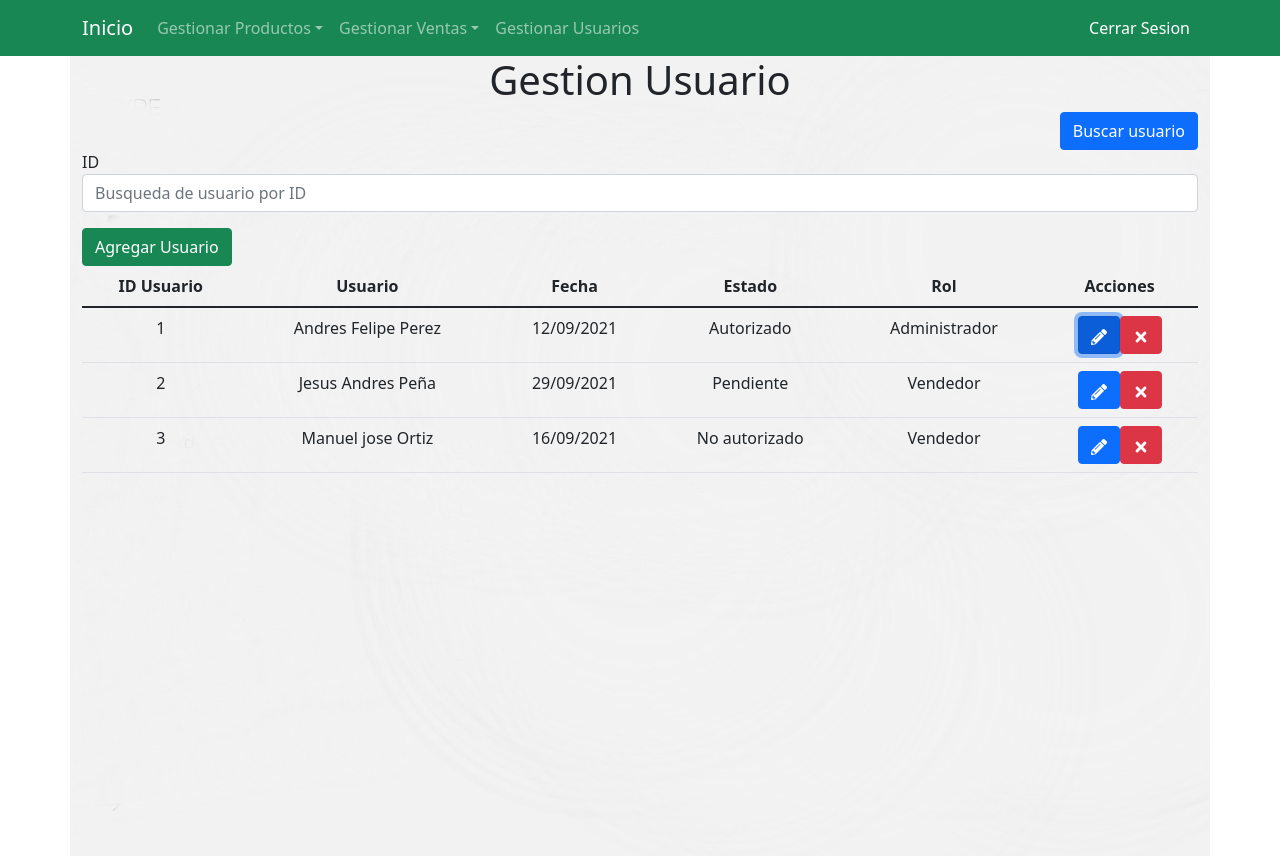
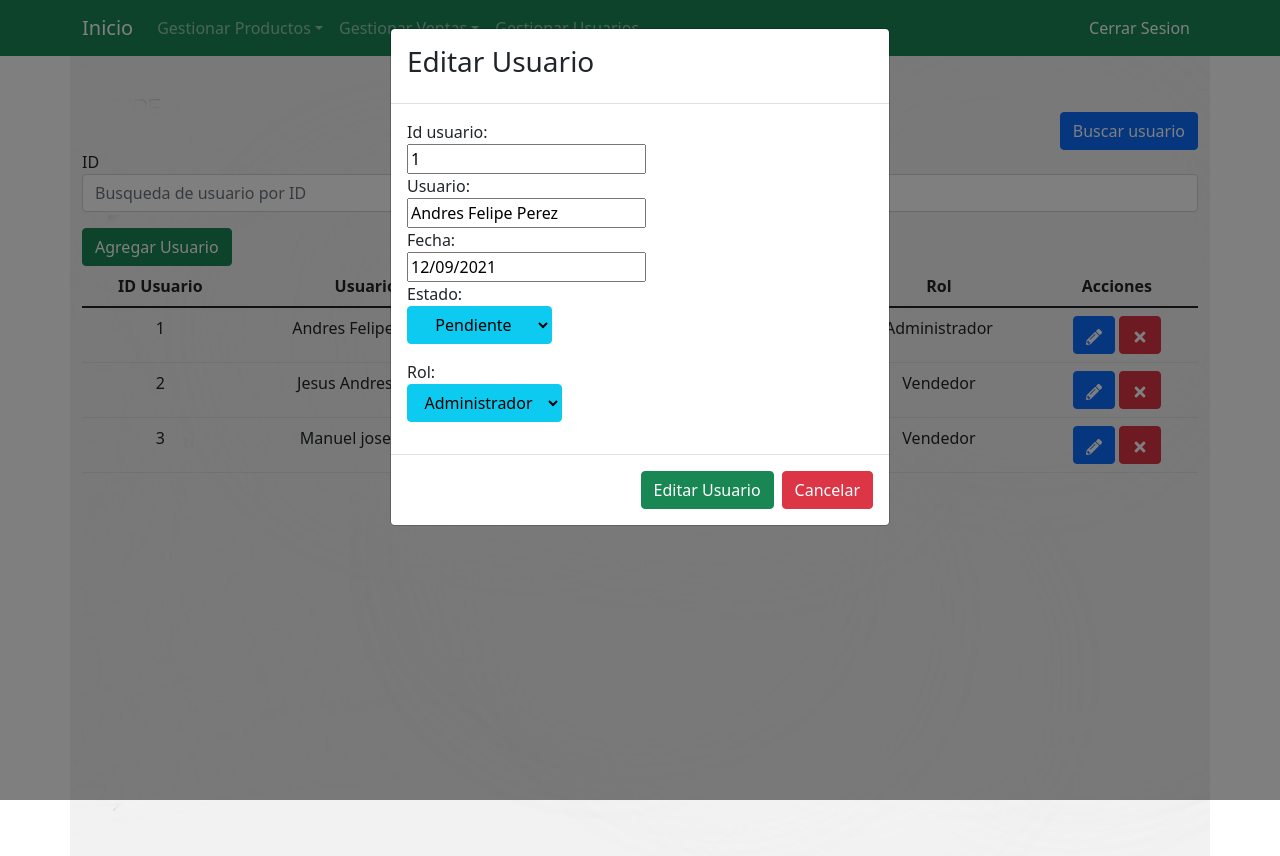
Before and after one commit to crosero0421/winningteam, a React (Create React App) app: page /GestionarUsuario in a window 1280 px wide. Both pictures are taken after a click on the button 1098 px from the left and 335 px from the top of the page. Built offline with nearby package versions, Linux system fonts and the light colour scheme.

Commit message:
funcionalidad de botones editar y eliminar de gestion de usuario

```diff
--- a/src/gestion usuarios/pages/GestionarUsuario.js
+++ b/src/gestion usuarios/pages/GestionarUsuario.js
@@ -20,7 +20,8 @@ class GestionarUsuario extends React.Component{
   state={
     data:data,
     form: {Id:'', Usuario: '', Fecha:'', Estado:'', Rol:''},
-    modalInsertar: false
+    modalInsertar: false,
+    modalEditar: false,
 };
 
 handleChange =(e)=>{
@@ -45,6 +46,14 @@ ocultarModalInsertar=()=>{
    this.setState({modalInsertar:false});
  }
 
+mostrarModalEditar=(registro)=>{
+    this.setState({modalEditar:true, form: registro});
+   }
+
+ocultarModalEditar=()=>{
+      this.setState({modalEditar:false});
+    }
+
 
 insertar= ()=>{
 
@@ -58,6 +67,39 @@ insertar= ()=>{
 
 
  }
+
+
+ editar = (dato) => {
+    var contador = 0;
+    var arreglo = this.state.data;
+    arreglo.map((registro) => {
+      if (dato.Id == registro.Id) {
+        arreglo[contador].Usuario = dato.Usuario;
+        arreglo[contador].Fecha = dato.Fecha;
+        arreglo[contador].Estado = document.getElementById("estado").value;
+        arreglo[contador].Rol = document.getElementById("rol").value;
+
+      }
+      contador++;
+    });
+    this.setState({ data: arreglo, modalEditar: false });
+  };
+
+
+eliminar = (dato) => {
+    var opcion = window.confirm("Estás Seguro que deseas Eliminar el elemento "+dato.Id);
+    if (opcion == true) {
+      var contador = 0;
+      var arreglo = this.state.data;
+      arreglo.map((registro) => {
+        if (dato.Id == registro.Id) {
+          arreglo.splice(contador, 1);
+        }
+        contador++;
+      });
+      this.setState({ data: arreglo, modalEditar: false });
+    }
+  };
 
    render(){
     return (
@@ -95,8 +137,8 @@ insertar= ()=>{
                             <td className="text-center">{elemento.Fecha}</td>
                             <td className="text-center">{elemento.Estado}</td>
                             <td className="text-center">{elemento.Rol}</td>
-                            <td className="text-center" ><Button className="text-center" color="primary"><FaPencilAlt /> </Button>
-                            <Button color="danger"><FaTimes /> </Button></td>
+                            <td className="text-center" ><Button onClick = {()=>this.mostrarModalEditar(elemento)}  className="text-center" color="primary"><FaPencilAlt /> </Button> {" "}
+                            <Button onClick={() =>this.eliminar(elemento)} color="danger"><FaTimes /> </Button></td>
                         </tr>
                     ))}
                 </tbody>
@@ -167,6 +209,74 @@ insertar= ()=>{
                 </ModalFooter>
 
             </Modal>
+
+
+
+            <Modal isOpen={this.state.modalEditar}>
+                <ModalHeader>
+                    <div>
+                        <h3>Editar Usuario</h3>
+                    </div>
+                </ModalHeader>
+                <ModalBody>
+                    <FormGroup>
+                        <div>
+                        <label>Id usuario:</label>
+                        </div>
+                        <input className="Form-control" readOnly name="Id" type="text"  value = {this.state.form.Id}/>
+                    </FormGroup>
+
+                    <FormGroup>
+                        <div>
+                        <label>Usuario:</label>
+                        </div>
+                        <input className="Form-control" name="Usuario" readOnly type="text" onChange={this.handleChange} value = {this.state.form.Usuario} />
+
+                     </FormGroup>
+
+                    <FormGroup>
+                        <div>
+                        <label>Fecha:</label>
+                        </div>
+                        <input className="Form-control" name="Fecha" readOnly type="text" onChange={this.handleChange} value = {this.state.form.Fecha} />
+                    </FormGroup>
+
+                    <FormGroup>
+                        <p>
+                        <div>
+                        <label>Estado:</label>
+                        </div>
+                        <select id="estado" className="btn btn-info dropdown-toggle">
+                            <option className="btn btn-danger dropdown-toggle" value="Pendiente">Pendiente</option>
+                            <option className="btn btn-success dropdown-toggle" value="Autorizado">Autorizado</option>
+                            <option className="btn btn-success dropdown-toggle" value="No autorizado">No utorizado</option>
+
+                        </select>
+                        </p>
+
+                    </FormGroup>
+
+
+
+                    <FormGroup>
+                        <p>
+                        <div>
+                        <label>Rol:</label>
+                        </div>
+                        <select id="rol" className="btn btn-info dropdown-toggle" >
+                            <option className="btn btn-danger dropdown-toggle" value="Administrador">Administrador</option>
+                            <option className="btn btn-success dropdown-toggle" value="Vendedor">Vendedor</option>
+                        </select>
+                        </p>
+
+                    </FormGroup>
+                </ModalBody>
+                <ModalFooter>
+                    <Button color="success" onClick={()=>this.editar(this.state.form)}>Editar Usuario</Button>
+                    <Button color="danger" onClick={()=>this.ocultarModalEditar()}>Cancelar</Button>
+                </ModalFooter>
+
+            </Modal>
         </div>
 
     )
```
Also changed, not shown: 1 other file (tests, documents, lock files or other folders).
